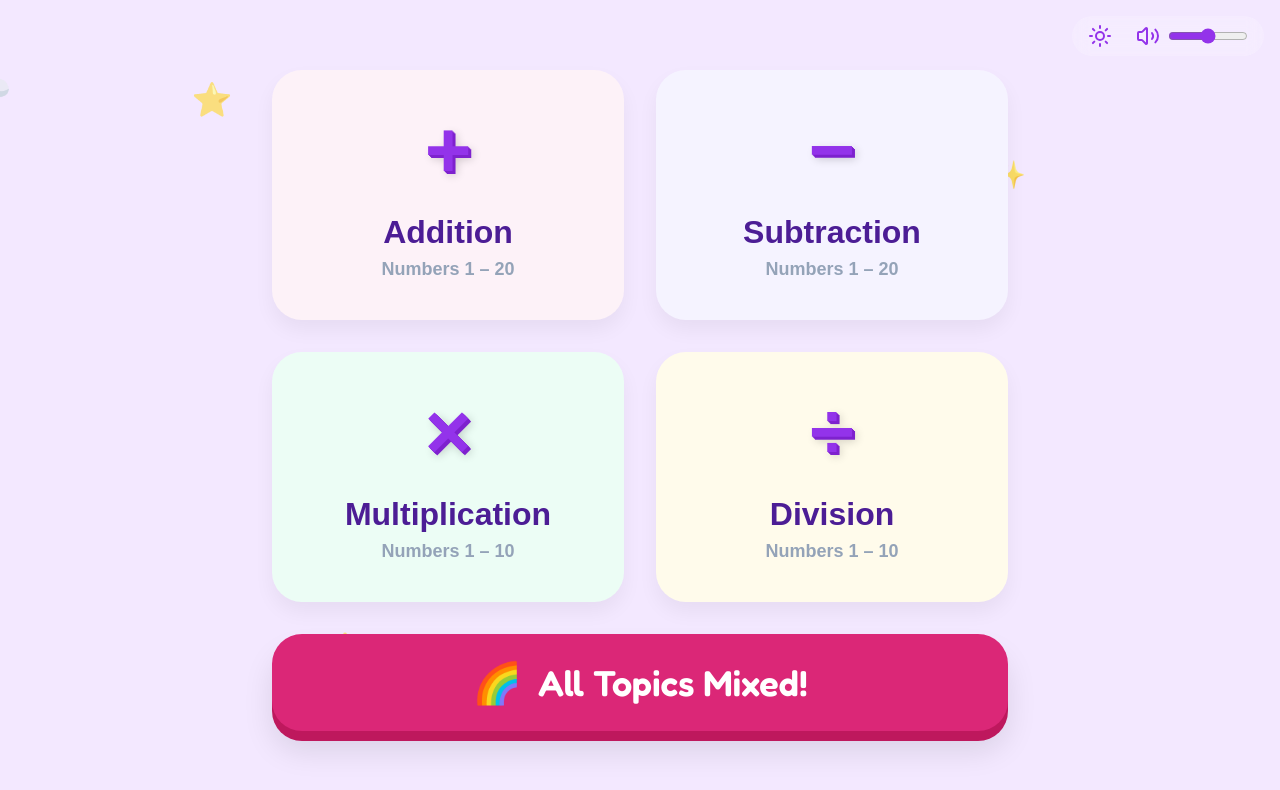
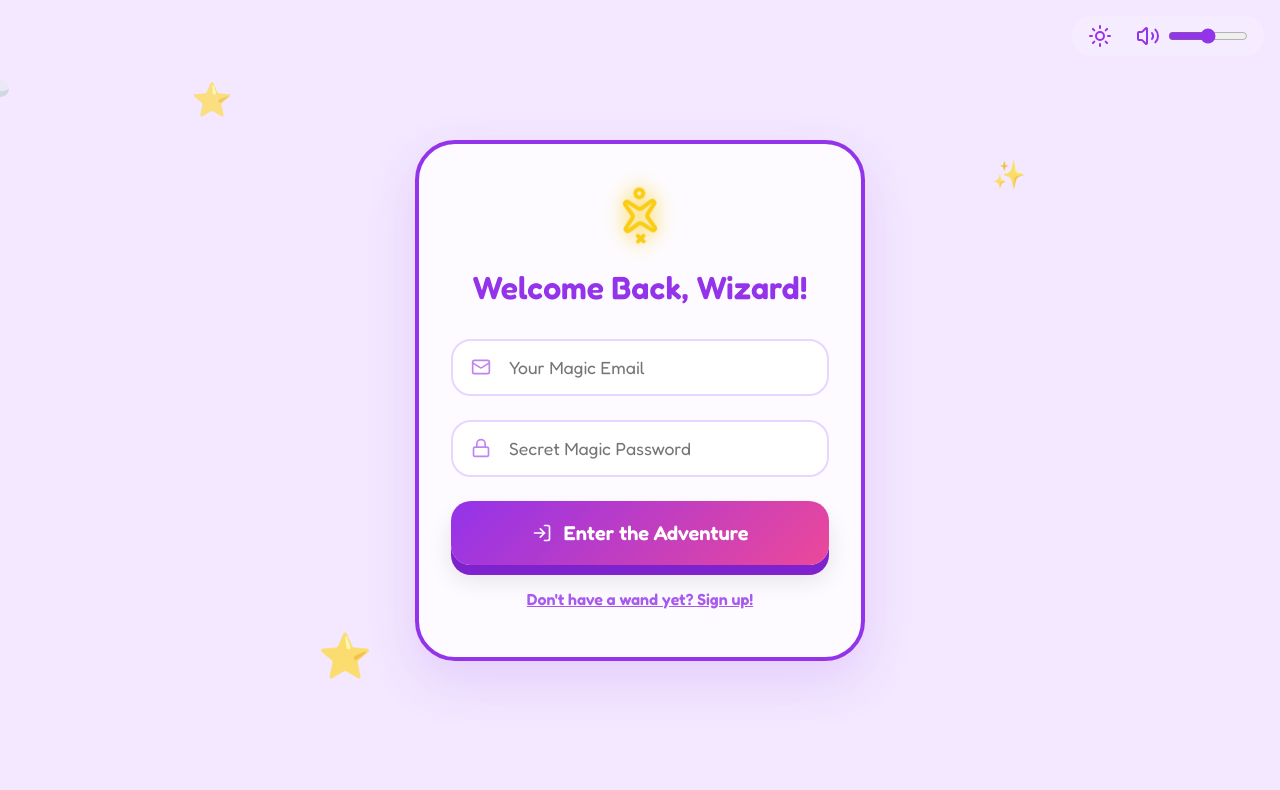
Before and after one commit to bots-revoldev/math-quiz-next, a Next.js app: page / in a window 1280 px wide. Shown: the top 790 px of the page. Built offline with nearby package versions, Linux system fonts and the light colour scheme.

Commit message:
feat: magical authentication with login and signup flows

```diff
--- a/src/app/layout.tsx
+++ b/src/app/layout.tsx
@@ -1,5 +1,6 @@
 import type { Metadata } from "next";
 import { Fredoka } from "next/font/google";
+import { AuthProvider } from "@/context/AuthContext";
 import "./globals.css";
 
 const fredoka = Fredoka({
@@ -21,7 +22,9 @@ export default function RootLayout({
   return (
     <html lang="en">
       <body className={`${fredoka.variable}`}>
-        {children}
+        <AuthProvider>
+          {children}
+        </AuthProvider>
       </body>
     </html>
   );
--- a/src/app/page.tsx
+++ b/src/app/page.tsx
@@ -5,8 +5,11 @@ import { MagicalBackground } from '@/components/MagicalBackground';
 import { SettingsBar } from '@/components/SettingsBar';
 import { QuizGame } from '@/components/QuizGame';
 import { TopicMenu, MathTopic } from '@/components/TopicMenu';
+import { AuthForms } from '@/components/AuthForms';
+import { useAuth } from '@/context/AuthContext';
 
 export default function Home() {
+  const { user, isLoading } = useAuth();
   const [darkMode, setDarkMode] = useState(false);
   const [volume, setVolume] = useState(0.5);
   const [mounted, setMounted] = useState(false);
@@ -40,7 +43,7 @@ export default function Home() {
     localStorage.setItem('volume', v.toString());
   };
 
-  if (!mounted) return null;
+  if (!mounted || isLoading) return null;
 
   return (
     <main style={{ minHeight: '100vh', display: 'flex', justifyContent: 'center', alignItems: 'center', padding: '2rem 0' }}>
@@ -52,7 +55,9 @@ export default function Home() {
         onVolumeChange={handleVolumeChange}
       />
 
-      {selectedTopic ? (
+      {!user ? (
+        <AuthForms />
+      ) : selectedTopic ? (
         <QuizGame
           topic={selectedTopic}
           volume={volume}
--- /dev/null
+++ b/src/components/AuthForms.module.css
@@ -0,0 +1,138 @@
+.authContainer {
+    display: flex;
+    justify-content: center;
+    align-items: center;
+    padding: 2rem;
+    width: 100%;
+}
+
+.authCard {
+    background: rgba(255, 255, 255, 0.8);
+    backdrop-filter: blur(12px);
+    border: 4px solid var(--primary);
+    border-radius: 40px;
+    padding: 3rem 2rem;
+    width: 100%;
+    max-width: 450px;
+    box-shadow: 0 20px 50px rgba(147, 51, 234, 0.15);
+    text-align: center;
+    animation: fadeIn 0.5s ease-out;
+}
+
+:global(.dark-mode) .authCard {
+    background: rgba(30, 27, 75, 0.8);
+    border-color: var(--primary);
+    box-shadow: 0 20px 50px rgba(147, 51, 234, 0.3);
+}
+
+.magicIcon {
+    margin-bottom: 1.5rem;
+}
+
+.sparkle {
+    color: var(--accent);
+    filter: drop-shadow(0 0 10px var(--accent));
+    animation: spin 4s infinite linear;
+}
+
+.title {
+    font-size: 2rem;
+    color: var(--primary);
+    margin-bottom: 2rem;
+    font-weight: 700;
+}
+
+.form {
+    display: flex;
+    flex-direction: column;
+    gap: 1.5rem;
+}
+
+.inputGroup {
+    position: relative;
+    display: flex;
+    align-items: center;
+}
+
+.inputIcon {
+    position: absolute;
+    left: 1.25rem;
+    color: var(--primary);
+    opacity: 0.6;
+}
+
+.inputGroup input {
+    width: 100%;
+    padding: 1rem 1rem 1rem 3.5rem;
+    border-radius: 20px;
+    border: 2px solid #e9d5ff;
+    font-family: inherit;
+    font-size: 1.1rem;
+    background: var(--white);
+    outline: none;
+    transition: all 0.2s;
+}
+
+.inputGroup input:focus {
+    border-color: var(--primary);
+    box-shadow: 0 0 0 4px rgba(147, 51, 234, 0.1);
+}
+
+.error {
+    color: var(--wrong);
+    font-weight: 600;
+    font-size: 0.9rem;
+    background: rgba(239, 68, 68, 0.1);
+    padding: 0.75rem;
+    border-radius: 15px;
+}
+
+.submitBtn {
+    padding: 1.25rem;
+    border-radius: 20px;
+    border: none;
+    background: linear-gradient(135deg, var(--primary), var(--secondary));
+    color: white;
+    font-family: inherit;
+    font-size: 1.25rem;
+    font-weight: 700;
+    cursor: pointer;
+    display: flex;
+    align-items: center;
+    justify-content: center;
+    gap: 0.75rem;
+    box-shadow: 0 10px 0 #7e22ce, 0 15px 25px rgba(0, 0, 0, 0.1);
+    transition: all 0.1s;
+}
+
+.submitBtn:active {
+    transform: translateY(4px);
+    box-shadow: 0 6px 0 #7e22ce, 0 10px 15px rgba(0, 0, 0, 0.1);
+}
+
+.toggleBtn {
+    margin-top: 1.5rem;
+    background: none;
+    border: none;
+    color: var(--primary);
+    font-family: inherit;
+    font-size: 1rem;
+    font-weight: 600;
+    cursor: pointer;
+    text-decoration: underline;
+    opacity: 0.8;
+}
+
+.toggleBtn:hover {
+    opacity: 1;
+}
+
+@keyframes fadeIn {
+    from { opacity: 0; transform: translateY(20px); }
+    to { opacity: 1; transform: translateY(0); }
+}
+
+@keyframes spin {
+    from { transform: rotate(0deg); }
+    to { transform: rotate(360deg); }
+}
--- /dev/null
+++ b/src/components/AuthForms.tsx
@@ -0,0 +1,83 @@
+'use client';
+
+import React, { useState } from 'react';
+import { useAuth } from '@/context/AuthContext';
+import styles from './AuthForms.module.css';
+import { Sparkles, Mail, Lock, UserPlus, LogIn } from 'lucide-react';
+
+export function AuthForms() {
+  const [isLogin, setIsLogin] = useState(true);
+  const [email, setEmail] = useState('');
+  const [password, setPassword] = useState('');
+  const [error, setError] = useState('');
+  const { login, register } = useAuth();
+
+  const handleSubmit = async (e: React.FormEvent) => {
+    e.preventDefault();
+    setError('');
+    try {
+      if (isLogin) {
+        await login(email, password);
+      } else {
+        await register(email, password);
+      }
+    } catch (err: any) {
+      setError(err.message);
+    }
+  };
+
+  return (
+    <div className={styles.authContainer}>
+      <div className={styles.authCard}>
+        <div className={styles.magicIcon}>
+          <Sparkles size={48} className={styles.sparkle} />
+        </div>
+
+        <h2 className={styles.title}>
+          {isLogin ? 'Welcome Back, Wizard!' : 'Join the Magic Academy'}
+        </h2>
+
+        <form onSubmit={handleSubmit} className={styles.form}>
+          <div className={styles.inputGroup}>
+            <Mail className={styles.inputIcon} size={20} />
+            <input
+              type="email"
+              placeholder="Your Magic Email"
+              value={email}
+              onChange={(e) => setEmail(e.target.value)}
+              required
+            />
+          </div>
+
+          <div className={styles.inputGroup}>
+            <Lock className={styles.inputIcon} size={20} />
+            <input
+              type="password"
+              placeholder="Secret Magic Password"
+              value={password}
+              onChange={(e) => setPassword(e.target.value)}
+              required
+            />
+          </div>
+
+          {error && <p className={styles.error}>{error}</p>}
+
+          <button type="submit" className={styles.submitBtn}>
+            {isLogin ? <LogIn size={20} /> : <UserPlus size={20} />}
+            <span>{isLogin ? 'Enter the Adventure' : 'Start My Journey'}</span>
+          </button>
+        </form>
+
+        <button
+          className={styles.toggleBtn}
+          onClick={() => {
+            setIsLogin(!isLogin);
+            setError('');
+          }}
+        >
+          {isLogin ? "Don't have a wand yet? Sign up!" : "Already a wizard? Log in here!"}
+        </button>
+      </div>
+    </div>
+  );
+}
--- a/src/components/SettingsBar.tsx
+++ b/src/components/SettingsBar.tsx
@@ -1,7 +1,8 @@
 'use client';
 
 import React from 'react';
-import { Sun, Moon, Volume2 } from 'lucide-react';
+import { Sun, Moon, Volume2, LogOut } from 'lucide-react';
+import { useAuth } from '@/context/AuthContext';
 import styles from './SettingsBar.module.css';
 
 interface SettingsBarProps {
@@ -17,6 +18,7 @@ export const SettingsBar: React.FC<SettingsBarProps> = ({
   volume,
   onVolumeChange,
 }) => {
+  const { user, logout } = useAuth();
   return (
     <div className={styles.settingsBar}>
       <button
@@ -38,6 +40,15 @@ export const SettingsBar: React.FC<SettingsBarProps> = ({
           className={styles.volumeSlider}
         />
       </div>
+      {user && (
+        <button
+          onClick={logout}
+          className={styles.iconBtn}
+          title="Logout from the Academy"
+        >
+          <LogOut size={24} />
+        </button>
+      )}
     </div>
   );
 };
--- /dev/null
+++ b/src/context/AuthContext.tsx
@@ -0,0 +1,77 @@
+'use client';
+
+import React, { createContext, useContext, useState, useEffect } from 'react';
+
+interface User {
+  email: string;
+}
+
+interface AuthContextType {
+  user: User | null;
+  login: (email: string, password: string) => Promise<void>;
+  register: (email: string, password: string) => Promise<void>;
+  logout: () => void;
+  isLoading: boolean;
+}
+
+const AuthContext = createContext<AuthContextType | undefined>(undefined);
+
+export function AuthProvider({ children }: { children: React.ReactNode }) {
+  const [user, setUser] = useState<User | null>(null);
+  const [isLoading, setIsLoading] = useState(true);
+
+  useEffect(() => {
+    const savedUser = localStorage.getItem('magic_user');
+    if (savedUser) {
+      setUser(JSON.parse(savedUser));
+    }
+    setIsLoading(false);
+  }, []);
+
+  const login = async (email: string, password: string) => {
+    // Basic simulation: Check against localStorage users
+    const users = JSON.parse(localStorage.getItem('magic_registered_users') || '[]');
+    const foundUser = users.find((u: any) => u.email === email && u.password === password);
+
+    if (foundUser) {
+      const sessionUser = { email };
+      setUser(sessionUser);
+      localStorage.setItem('magic_user', JSON.stringify(sessionUser));
+    } else {
+      throw new Error('Invalid email or password! Try again magic user! ✨');
+    }
+  };
+
+  const register = async (email: string, password: string) => {
+    const users = JSON.parse(localStorage.getItem('magic_registered_users') || '[]');
+    if (users.find((u: any) => u.email === email)) {
+      throw new Error('This email is already part of the magic academy! 🪄');
+    }
+
+    users.push({ email, password });
+    localStorage.setItem('magic_registered_users', JSON.stringify(users));
+
+    const sessionUser = { email };
+    setUser(sessionUser);
+    localStorage.setItem('magic_user', JSON.stringify(sessionUser));
+  };
+
+  const logout = () => {
+    setUser(null);
+    localStorage.removeItem('magic_user');
+  };
+
+  return (
+    <AuthContext.Provider value={{ user, login, register, logout, isLoading }}>
+      {children}
+    </AuthContext.Provider>
+  );
+}
+
+export function useAuth() {
+  const context = useContext(AuthContext);
+  if (context === undefined) {
+    throw new Error('useAuth must be used within an AuthProvider');
+  }
+  return context;
+}
```
